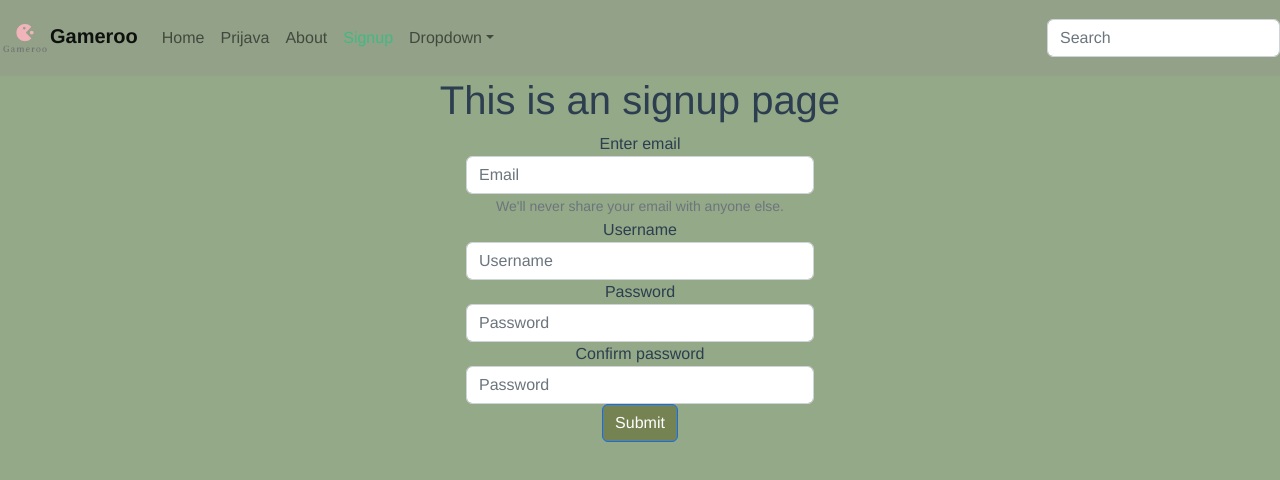
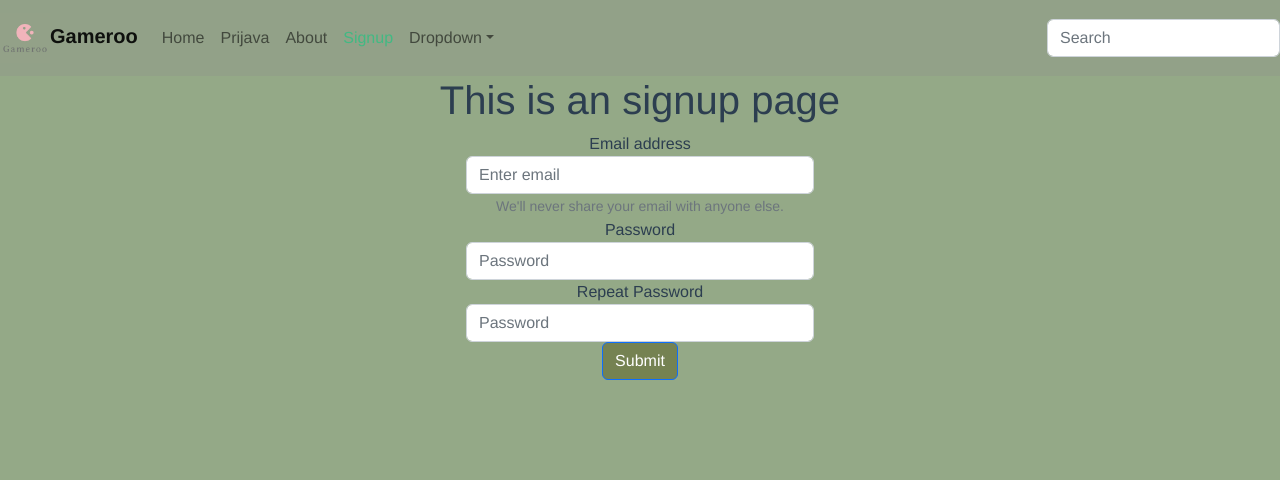
Before and after one commit to Martin6969/gameroo, a Vue app: page /signup in a window 1280 px wide. Shown: the top 480 px of the page. Built offline with nearby package versions, Linux system fonts and the light colour scheme.

Commit message:
firebase nije gotov
treba napravit bazu

```diff
--- a/package.json
+++ b/package.json
@@ -8,6 +8,7 @@
   },
   "dependencies": {
     "core-js": "^3.8.3",
+    "firebase": "^9.12.1",
     "vue": "^3.2.13",
     "vue-router": "^4.0.3"
   },
--- /dev/null
+++ b/src/firebase.js
@@ -0,0 +1,25 @@
+import firebase from 'firebase/compat/app';
+import 'firebase/compat/auth';
+import 'firebase/compat/firestore';
+
+import { initializeApp } from 'firebase/app';
+import { getAuth, createUserWithEmailAndPassword } from "firebase/auth";
+import { doc, setDoc, getFirestore } from "firebase/firestore";
+
+const firebaseConfig = {
+    apiKey: "AIzaSyD6wUHFV9Q44lwrQGywyP62yTepf0EFI8Q",
+    authDomain: "gameroo-e1479.firebaseapp.com",
+    projectId: "gameroo-e1479",
+    storageBucket: "gameroo-e1479.appspot.com",
+    messagingSenderId: "113821287717",
+    appId: "1:113821287717:web:360c7ea785734635c806cc"
+};
+
+// Initialize Firebase
+const app = initializeApp(firebaseConfig);
+const auth = getAuth(app);
+const db = getFirestore(app);
+
+export {
+    firebase, db
+};
--- a/src/views/Login.vue
+++ b/src/views/Login.vue
@@ -1,6 +1,6 @@
 <template>
   <div class="about">
-  <h1>This is an login page</h1>
+  <h1>Login</h1>
   <div class="container">
   <div class="row">
   <div class="col-sm"></div>
@@ -9,8 +9,7 @@
   <div class="form-group">
   <label for="exampleInputEmail1">Email address</label>
   <input type="email" class="form-control"
- id="exampleInputEmail1" aria-describedby="emailHelp" placeholder="Enter
- email" />
+ id="exampleInputEmail1" aria-describedby="emailHelp" placeholder="Enter email" />
   <small id="emailHelp" class="form-text text-muted" >We'll
  never share your email with anyone else.</small>
   </div>
--- a/src/views/Signup.vue
+++ b/src/views/Signup.vue
@@ -7,28 +7,32 @@
     <div class="col-sm">
     <form>
     <div class="form-group">
-    <label for="exampleInputEmail1">Enter email</label>
-    <input type="email" class="form-control"
-   id="exampleInputEmail1" aria-describedby="emailHelp" placeholder="Email" />
+    <label for="exampleInputEmail1">Email address</label>
+    <input type="email"
+           v-model="username"
+           class="form-control"
+           id="exampleInputEmail1"
+           aria-describedby="emailHelp" placeholder="Enter email" />
     <small id="emailHelp" class="form-text text-muted" >We'll
    never share your email with anyone else.</small>
-   <div class="form-group">
-    <label for="exampleInputPassword1">Username</label>
-    <input type="Username" class="form-control"
-   id="exampleInputPassword1" placeholder="Username" />
-    </div>
     </div>
     <div class="form-group">
     <label for="exampleInputPassword1">Password</label>
-    <input type="password" class="form-control"
-   id="exampleInputPassword1" placeholder="Password" />
+    <input type="password"
+    v-model="password"
+    class="form-control"
+    id="exampleInputPassword1"
+    placeholder="Password" />
     </div>
     <div class="form-group">
-    <label for="exampleInputPassword1">Confirm password</label>
-    <input type="password" class="form-control"
-   id="exampleInputPassword1" placeholder="Password" />
+    <label for="exampleInputPassword2">Repeat Password</label>
+    <input type="password"
+              v-model="passwordRepeat"
+              class="form-control"
+              id="exampleInputPassword2"
+             placeholder="Password" />
     </div>
-    <button type="submit" class="btn btn-primary">Submit</button>
+    <button type="button" @click="signup" class="btn btn-primary">Submit</button>
     </form>
     </div>
     <div class="col-sm"></div>
@@ -36,3 +40,31 @@
     </div>
     </div>
    </template>
+
+<script>
+import {firebase} from "@/firebase";
+   export default {
+    name: "signup",
+   data() {
+          return {
+                  username: "",
+                  password: "",
+                  passwordRepeat: "",
+          };
+        },
+        methods: {
+                 signup(){
+                firebase
+                .auth()
+                .createUserWithEmailAndPassword(this.username, this.password)
+                .then(function() {
+                     console.log("Uspješna registracija");
+                })
+                .catch(function(error) {
+                     console.error("Došlo je do greške", error);
+                });
+                console.log("Nastavak");
+        },
+   },
+};
+</script>
```
Also changed, not shown: 1 other file (tests, documents, lock files or other folders).
